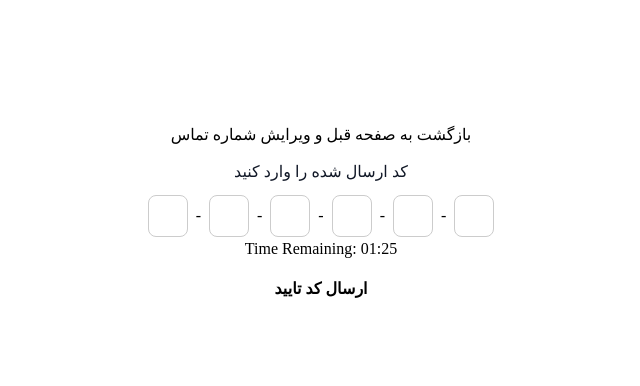
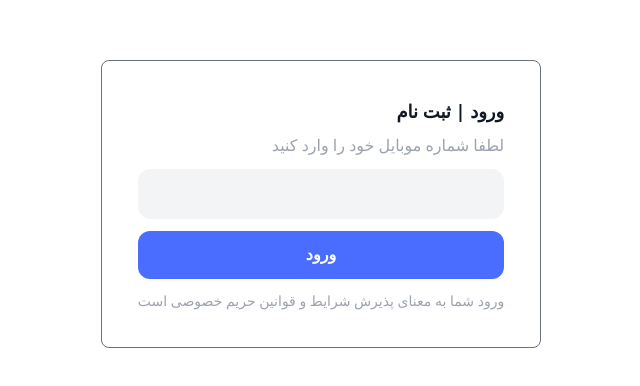
Before and after one commit to mary9978/freelancer-app, a React (Vite) app: page /auth in a window 1280 px wide. Shown: the part 228-614 px from the top of the page, without its empty margins (319-959 px from the left). Built offline with nearby package versions, Linux system fonts and the light colour scheme.

Commit message:
feat bug react-query version conflict

```diff
--- a/package.json
+++ b/package.json
@@ -10,7 +10,7 @@
     "preview": "vite preview"
   },
   "dependencies": {
-    "@tanstack/react-query": "^5.8.7",
+    "@tanstack/react-query": "^5.15.5",
     "axios": "^1.6.2",
     "react": "^18.2.0",
     "react-dom": "^18.2.0",
--- a/src/App.jsx
+++ b/src/App.jsx
@@ -1,4 +1,5 @@
-import { QueryClient, QueryClientProvider } from '@tanstack/react-query'
+import { QueryClient, QueryClientProvider } from '@tanstack/react-query';
+
 import './App.css'
 import Auth from './pages/Auth'
 import { Route,Routes } from 'react-router-dom'
@@ -14,7 +15,7 @@ function App() {
           <Route exact path="/complete-profile" element={<Auth />} />
         </Routes>
       </div>
-    </QueryClientProvider>
+     </QueryClientProvider>
   );
 }
 
--- a/src/pages/Auth.jsx
+++ b/src/pages/Auth.jsx
@@ -14,8 +14,8 @@ function Auth() {
   }
   return (
     <div className="flex flex-col justify-center items-center h--style">
-      {/* {renderStep()} */}
-      <CheckOTPForm setStep={setStep} phoneNumber={phoneNumber} />
+      {renderStep()}
+      {/* <CheckOTPForm setStep={setStep} phoneNumber={phoneNumber} /> */}
     </div>
   );
 }
```
Also changed, not shown: 1 other file (tests, documents, lock files or other folders).
